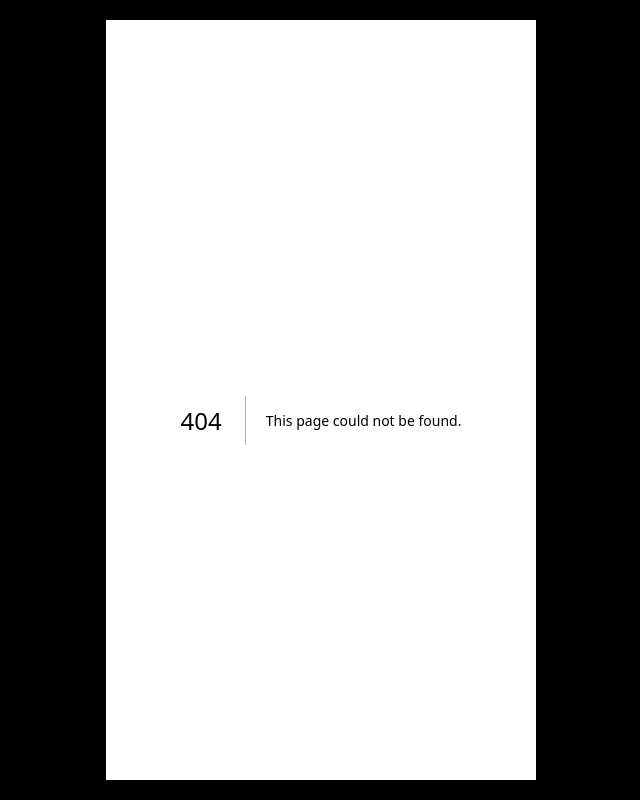
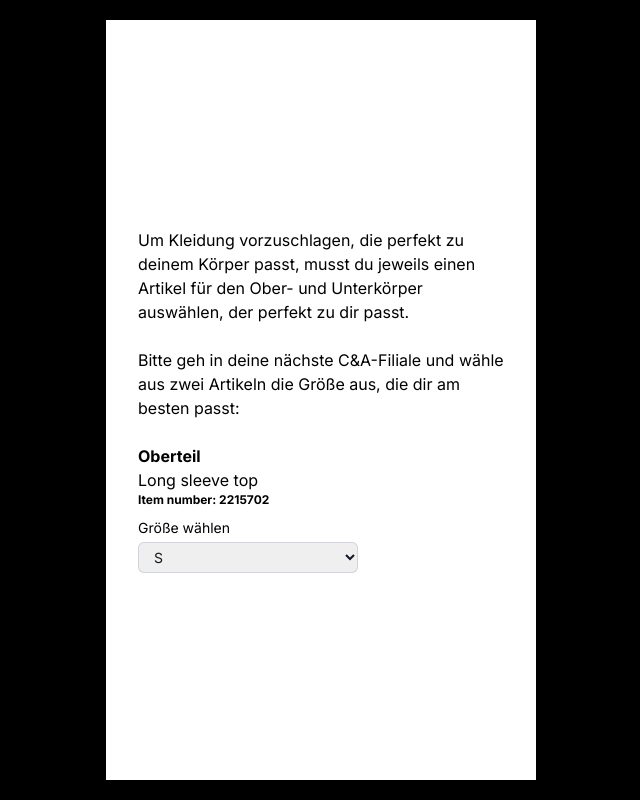
Before and after one commit to jasmin-raith/match-my-size, a Next.js app: page /select-size in a window 1280 px wide. Before the commit this address had no page. Shown: the whole page, without its empty margins (319-959 px from the left). Built offline with nearby package versions, Linux system fonts and the light colour scheme.

Commit message:
add new page select-size

```diff
--- a/app/globals.css
+++ b/app/globals.css
@@ -10,6 +10,10 @@
 @layer base {
   h1 {
     @apply text-6xl;
+  }
+
+  h2 {
+    @apply text-2xl;
   }
 }
 
--- a/app/page.tsx
+++ b/app/page.tsx
@@ -1,7 +1,7 @@
 
 export default function Home() {
   return (
-        <>
+        <div className="mx-8">
           <h1 className="text-center font-bold  tracking-tight text-[var(--accent-color)]">
               Match <br /> My Size
           </h1>
@@ -10,10 +10,10 @@ export default function Home() {
             src="/MatchMySizeLogo.svg"
             className="my-10 mx-auto h-24 w-auto"
           />
-          <p className="mx-5 text-center text-2xl">
+          <h2 className="text-center">
             Finde Kleidung die perfekt zu deinem Körper passt
-          </p>
-          <h2 className="mt-14 mx-5 text-center text-2xl font-bold leading-9 tracking-tight">
+          </h2>
+          <h2 className="mt-14 text-center font-bold leading-9 tracking-tight">
             Logge dich in dein Konto ein
           </h2>
 
@@ -39,6 +39,6 @@ export default function Home() {
               <span className="text-sm font-semibold leading-6">Google</span>
             </a>
           </div>
-    </>
+    </div>
   )
 }
--- /dev/null
+++ b/app/select-size/page.tsx
@@ -0,0 +1,49 @@
+export default function SelectSize() {
+  return (
+    <div className="mx-8">
+      <div>
+        <p>
+          Um Kleidung vorzuschlagen, die perfekt zu deinem Körper passt, musst
+          du jeweils einen Artikel für den Ober- und Unterkörper auswählen, der
+          perfekt zu dir passt.
+        </p>
+        <br />
+        <p>
+          Bitte geh in deine nächste C&A-Filiale und wähle aus zwei Artikeln die
+          Größe aus, die dir am besten passt:
+        </p>
+      </div>
+      <br />
+      <div className="flex flex-col items-start">
+        <p>
+          <b>Oberteil</b>
+        </p>
+        <p>Long sleeve top</p>
+        <p className="text-xs">
+          <b>Item number: 2215702</b>
+        </p>
+      </div>
+      <div className="w-3/5">
+        <label
+          htmlFor="choose-size"
+          className="block text-sm mt-2.5"
+        >
+          Größe wählen
+        </label>
+        <select
+          id="choose-size"
+          name="choose-size"
+          defaultValue="S"
+          className="mt-1 block w-full rounded-md border-0 py-1.5 pl-3 pr-10 text-gray-900 ring-1 ring-inset ring-gray-300 focus:ring-2 focus:ring-indigo-600 sm:text-sm sm:leading-6"
+        >
+          <option>XS</option>
+          <option>S</option>
+          <option>M</option>
+          <option>L</option>
+          <option>XL</option>
+          <option>XXL</option>
+        </select>
+      </div>
+    </div>
+  );
+}
```
